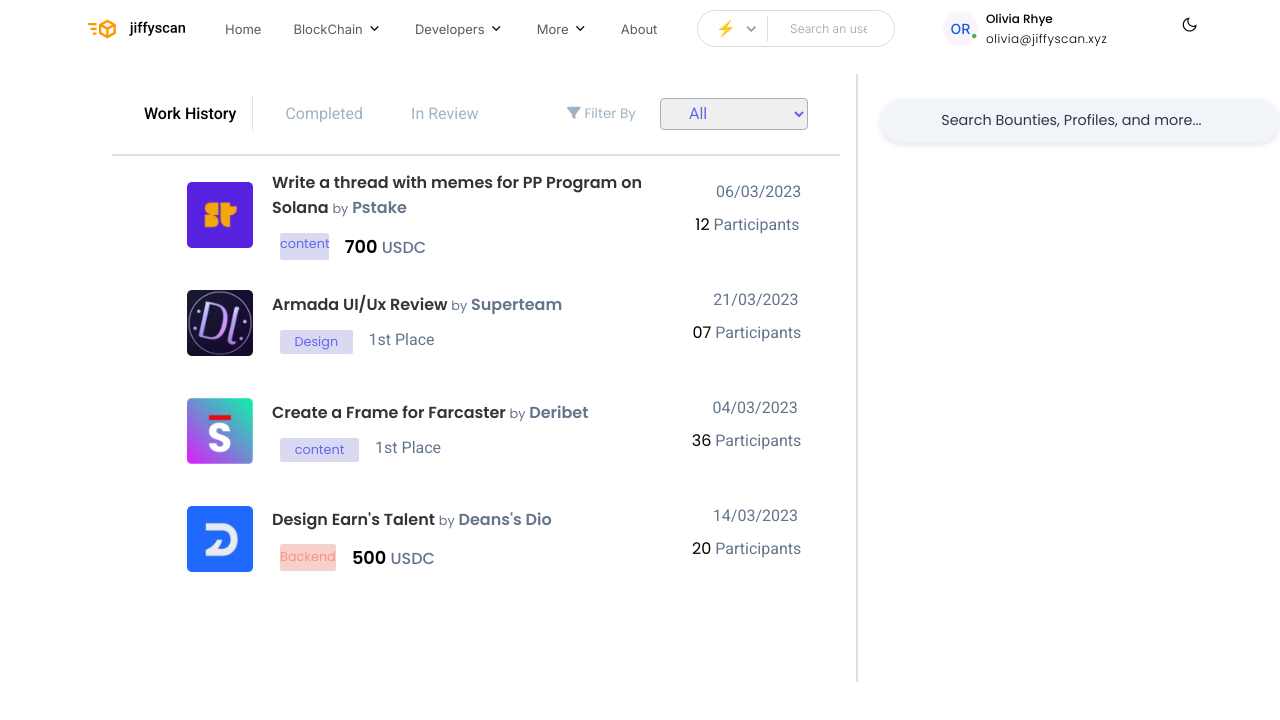
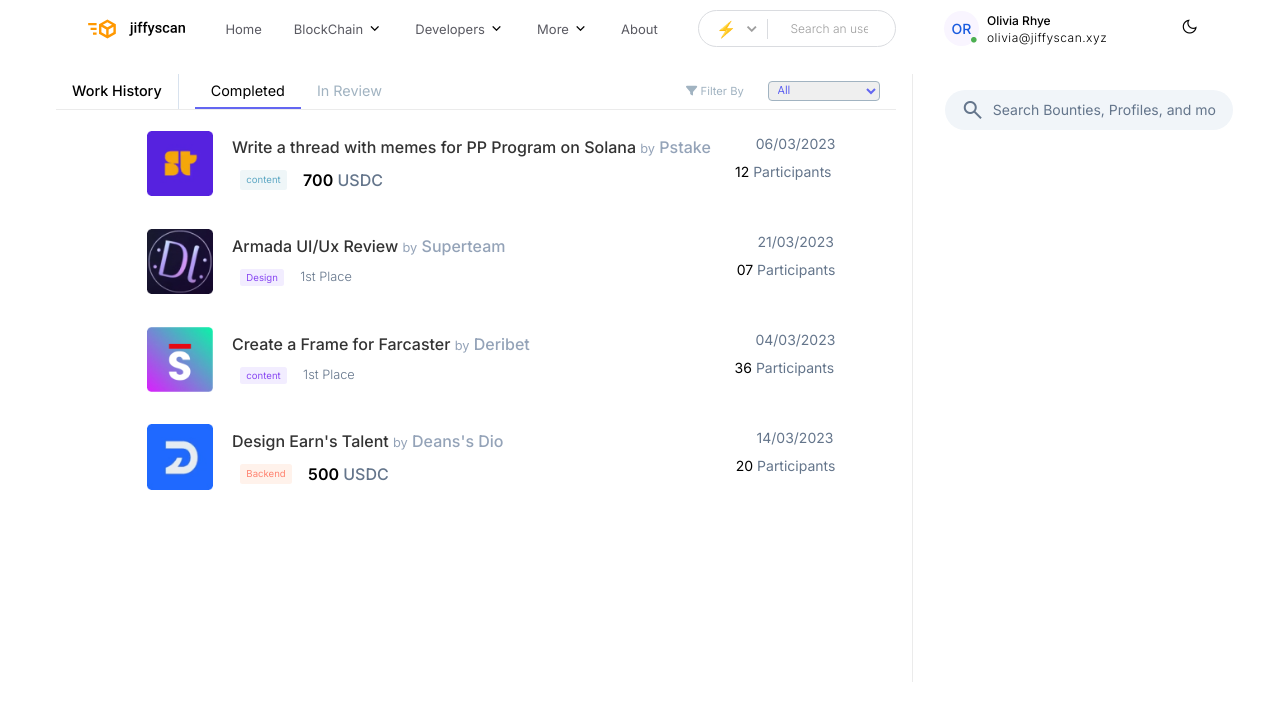
Before and after one commit to SrivastavaPragya/ziffyAssignment, a React (Vite) app: page / in a window 1280 px wide. Shown: the top 720 px of the page. Built offline with nearby package versions, Linux system fonts and the light colour scheme; a web font is replaced by a local one.

Commit message:
fixing bugs

```diff
--- a/src/Pages/HomePage.jsx
+++ b/src/Pages/HomePage.jsx
@@ -1,5 +1,5 @@
 import React from 'react'
-import SideSearch from '../components/SideSearch'
+
 import Main from '../components/Main'
 
 const HomePage = () => {
@@ -7,7 +7,7 @@
     <div>
       <Main/>
 
-      <SideSearch/>
+
     </div>
   )
 }
--- a/src/components/Main.jsx
+++ b/src/components/Main.jsx
@@ -1,23 +1,34 @@
-import React, { useState } from 'react';
-import "../styles/Home.css"
-import { FontAwesomeIcon } from '@fortawesome/react-fontawesome';
-import { faFilter } from '@fortawesome/free-solid-svg-icons';
-import Completed from './Completed';
-import InReview from './InReview';
+import React, { useState } from "react";
+import "../styles/Home.css";
+import { FontAwesomeIcon } from "@fortawesome/react-fontawesome";
+import { faFilter } from "@fortawesome/free-solid-svg-icons";
+import Completed from "./Completed";
+import InReview from "./InReview";
 
 const Main = () => {
+  const [activePart, setActivePart] = useState("completed");
 
-  const [activePart, setActivePart] = useState('completed');
   return (
     <div className="container">
       <div className="main1">
-
         <div className="topPart">
           <ul className="tabList">
             <li className="work">Work History</li>
             <div className="workBorder"></div>
-          <li className="completed" onClick={()=>setActivePart('completed')}>Completed</li>
-          <li className="Review" onClick={()=>setActivePart('Review')}>In Review</li>
+            <li
+              className={`completed ${
+                activePart === "completed" ? "active" : ""
+              }`}
+              onClick={() => setActivePart("completed")}
+            >
+              Completed
+            </li>
+            <li
+              className={`Review ${activePart === "Review" ? "active" : ""}`}
+              onClick={() => setActivePart("Review")}
+            >
+              In Review
+            </li>
           </ul>
           <div className="filterSection">
             <div className="filterButton">
@@ -31,21 +42,23 @@
               <option>Backend</option>
               <option>Blockchain</option>
               <option>Content</option>
-
             </select>
           </div>
         </div>
-      {activePart==='completed'&&(
-      <Completed/>
-      )}
+        {activePart === "completed" && <Completed />}
 
-{activePart==='Review'&&(
-      <InReview/>
-      )}
+        {activePart === "Review" && <InReview />}
       </div>
 
       <div className="leftPart">
-    <input type="text" placeholder="Search Bounties, Profiles, and more..." class="search-input" />
+        <div className="searchBox">
+          <span class="material-symbols-outlined">search</span>
+          <input
+            type="text"
+            placeholder="Search Bounties, Profiles, and more..."
+            class="search-input"
+          />
+        </div>
       </div>
     </div>
   );
--- a/src/styles/Home.css
+++ b/src/styles/Home.css
@@ -1,32 +1,23 @@
 /* main1.css */
 
 .container {
-
-  margin-left: 3.5rem;
   padding-left: 3.5rem;
   display: flex;
-
-
 }
 
 .main1 {
   width: 70%;
- height: 38rem;
+  height: 38rem;
+  border-right: 1px solid #ebebeb;
+}
 
-
-  border-right: 2px solid rgb(216, 226, 238) ;
-
-}
 .topPart {
-
-margin-right: 1rem;
+  margin-right: 1rem;
   display: flex;
   justify-content: space-between;
   align-items: center;
-  padding: 1rem;
-
-
-  border-bottom: 2px solid rgb(216, 226, 238);
+  /* padding: 0.5rem 0; */
+  border-bottom: 1.5px solid #ebebeb;
 }
 
 .tabList {
@@ -38,12 +29,10 @@
 
 .completed,
 .Review {
-  margin-right: 1rem;
   padding: 0.5rem 1rem;
   cursor: pointer;
   color: rgb(161, 179, 193);
-  font-family: "Roboto", sans-serif;
-  font-size: 1rem;
+  font-size: 0.9rem;
   font-weight: 400;
 }
 
@@ -53,16 +42,15 @@
   padding: 0.5rem 1rem;
   color: black;
   cursor: pointer;
-  font-family: "Roboto", sans-serif;
-  font-size: 1rem;
+  font-size: 0.9rem;
   font-weight: 500;
 }
 
-.Review:hover {
+.Review.active {
   color: black;
   border-bottom: 2px solid rgb(99, 102, 241);
 }
-.completed:hover {
+.completed.active {
   color: black;
   border-bottom: 2px solid rgb(99, 102, 241);
 }
@@ -70,7 +58,7 @@
 .filterSection {
   display: flex;
   align-items: center;
-  padding: 0.4rem 1rem;
+  padding-inline: 1rem;
 }
 
 .filterButton {
@@ -81,16 +69,19 @@
   border: none;
   border-radius: 0.25rem;
   background-color: none;
-  font-family: "Roboto", sans-serif;
-  font-size: 0.85rem;
+  font-size: 0.7rem;
+  font-weight: 400;
 }
 
 .filterSelect {
-  padding: 0.3rem 1.5rem;
+  width: 7rem;
+  height: 1.3rem;
   cursor: pointer;
   border: 1px solid rgb(161, 179, 193);
   font-family: "Roboto", sans-serif;
-  font-size: 1rem;
+  font-size: 0.7rem;
+  outline: none;
+  padding-inline: 0.3rem;
   border-radius: 4px;
   color: rgb(99, 102, 241);
 
@@ -111,7 +102,7 @@
 
 .bottomPart2 {
   margin-inline: 2.3rem;
-  padding-inline: 2.4rem;
+  padding-inline: 1.5rem;
 
   width: 95%;
 }
@@ -120,19 +111,18 @@
   display: flex;
   justify-content: space-between;
   margin-top: 0.6rem;
-
-
-
+  padding-inline: 1rem;
+  transition: all 0.3s ease-in-out;
+  border-radius: 7px;
 }
 
-.card:hover{
-  background-color: rgb(241,245,249);
+.card:hover {
+  background-color: rgb(241, 245, 249);
 }
 
 .header {
   display: flex;
   align-items: center;
-
 
   > img {
     width: 4.1rem;
@@ -151,74 +141,59 @@
 
 .taskTitle {
   font-size: 1rem;
-
-  font-weight: 600;
+  font-weight: 500;
   color: #333;
   margin-bottom: 0.8rem;
-  font-family: "Poppins", sans-serif;
-
 }
 
-.by{
-  font-size: .8rem;
-
+.by {
+  font-size: 0.8rem;
   font-weight: 400;
- color: rgb(100, 117, 139) ;
-  font-family: "Poppins", sans-serif;
+  color: #94a3b8;
 }
 
-.company{
+.company {
   font-size: 1rem;
-  color: rgb(100, 117, 139) ;
-  font-family: "Poppins", sans-serif;
-  font-weight: 600;
+  color: #94a3b8;
+  font-weight: 500;
 }
 
+.taskMeta,
+.taskMeta1,
+.taskMeta2,
+.taskMeta3 {
+  font-size: 0.6rem;
+  text-align: center;
+  padding: 0.2rem 0.4rem;
+  border-radius: 2.5px;
+  display: inline-flex;
+  align-items: center;
+}
 .taskMeta {
-  font-size: 0.8rem;
-  color: rgb(99, 102, 241);
-  background-color: rgb(217, 217, 241);
-  text-align: center;
-  width: 12%;
-  padding-block: 0.1rem;
-  border-radius: 2.5px;
+  color: #5ea8c4;
+  background-color: #eff6f8;
 }
 
 .taskMeta1 {
-  font-size: 0.8rem;
-  color: rgb(99, 102, 241);
-  background-color: rgb(217, 217, 241);
-  text-align: center;
-  width: 25%;
-  padding-block: 0.2rem;
-  border-radius: 2.5px;
+  color: #8948f2;
+  background-color: #f2edff;
 }
 
 .taskMeta2 {
-  font-size: 0.8rem;
-  color: rgb(99, 102, 241);
-  background-color: rgb(217, 217, 241);
-  text-align: center;
-  width: 25%;
-  padding-block: 0.2rem;
-  border-radius: 2.5px;
+  color: #8948f2;
+  background-color: #f2edff;
 }
 
 .taskMeta3 {
-  font-size: 0.8rem;
-  color: rgb(255, 145, 128);
-  background-color: rgb(246, 208, 203);
-  text-align: center;
-  width: 20%;
-  padding-block: 0.2rem;
-  border-radius: 2.5px;
+  color: #ff8370;
+  background-color: #fff2eb;
 }
 .content {
   padding: 1rem;
 
   > p {
     margin-bottom: 0.7rem;
-    font-family: "Roboto", sans-serif;
+    font-size: 14px;
     color: rgb(100, 117, 139);
   }
 }
@@ -227,7 +202,7 @@
   font-size: 1rem;
   color: #666;
 }
-.date{
+.date {
   margin-left: 1.3rem;
 }
 
@@ -235,6 +210,7 @@
 
 .com {
   display: flex;
+
   > p {
     margin-inline: 0.5rem;
   }
@@ -242,52 +218,53 @@
 
 .dollar {
   color: black;
-  font-family: "Poppins", sans-serif;
-  font-size: 1.11rem;
+  font-size: 1rem;
   font-weight: 600;
 }
 
 .priceColour {
-  font-family: "Poppins", sans-serif;
   font-size: 1rem;
   font-weight: 500;
   color: rgb(100, 117, 139);
 }
 
 .place {
-  font-family: "Roboto", sans-serif;
-  font-size: 1rem;
-  font-weight: 400;
+  font-size: 0.8rem;
+  font-weight: 300;
   color: rgb(100, 117, 139);
 }
 
+.leftPart {
+  padding: 1rem 2rem;
 
+  .searchBox {
+    border-radius: 5rem;
+    padding: 0.5rem 1rem;
+    width: 18rem;
+    background-color: #f1f5f9;
+    display: flex;
+    align-items: center;
 
+    > span {
+      color: #64758b;
+      margin-right: 0.5rem;
+    }
+    > input {
+      width: 100%;
+      border: none;
+      outline: none;
+      background-color: transparent;
+      font-family: "Inter";
+      font-size: 14px;
 
-
-.leftPart{
-
-  margin: .8rem 0rem;
-  padding: .8rem 0rem;
-}
-
-.search-input {
-
-  padding:.7rem 3.8rem;
-  font-size: .9rem;
-  margin-left: 1.4rem;
-  border: 1px solid #ccc;
-  border-radius: 1.5rem;
-  border: none;
-  outline: none;
-  box-shadow: 0 2px 6px rgba(0, 0, 0, 0.1);
-  background-color: rgb(241,245,249);
-
-
+      &::placeholder {
+        font-family: "Inter";
+        color: #64758b;
+      }
+    }
+  }
 }
 
 .search-input::placeholder {
-  color:rgb(44, 55, 71);
-
-
+  color: rgb(44, 55, 71);
 }
--- a/src/styles/Main.css
+++ b/src/styles/Main.css
@@ -1,11 +1,9 @@
-@import url('https://fonts.googleapis.com/css2?family=Cedarville+Cursive&family=Coiny&family=Poppins:ital,wght@0,100;0,200;0,300;0,400;0,500;0,600;0,700;0,800;0,900;1,100;1,200;1,300;1,400;1,500;1,600;1,700;1,800;1,900&family=Roboto:ital,wght@0,100;0,300;0,400;0,500;0,700;0,900;1,100;1,300;1,400;1,500;1,700;1,900&display=swap');
+@import url("https://fonts.googleapis.com/css2?family=Cedarville+Cursive&family=Coiny&family=Poppins:ital,wght@0,100;0,200;0,300;0,400;0,500;0,600;0,700;0,800;0,900;1,100;1,200;1,300;1,400;1,500;1,600;1,700;1,800;1,900&family=Roboto:ital,wght@0,100;0,300;0,400;0,500;0,700;0,900;1,100;1,300;1,400;1,500;1,700;1,900&display=swap");
 @import url("https://fonts.googleapis.com/css2?family=Inter:wght@100..900&display=swap");
-*{
+* {
   margin: 0;
   padding: 0;
   box-sizing: border-box;
-    font-family: "Poppins", sans-serif;
-
 }
 
 li {
@@ -17,3 +15,7 @@
   text-decoration: none;
   color: inherit;
 }
+
+body {
+  font-family: "Inter", sans-serif;
+}
```
Also changed, not shown: src/components/SideSearch.jsx (deleted, +0 -14 lines). Lines whose indentation alone changed are shown as unchanged.
